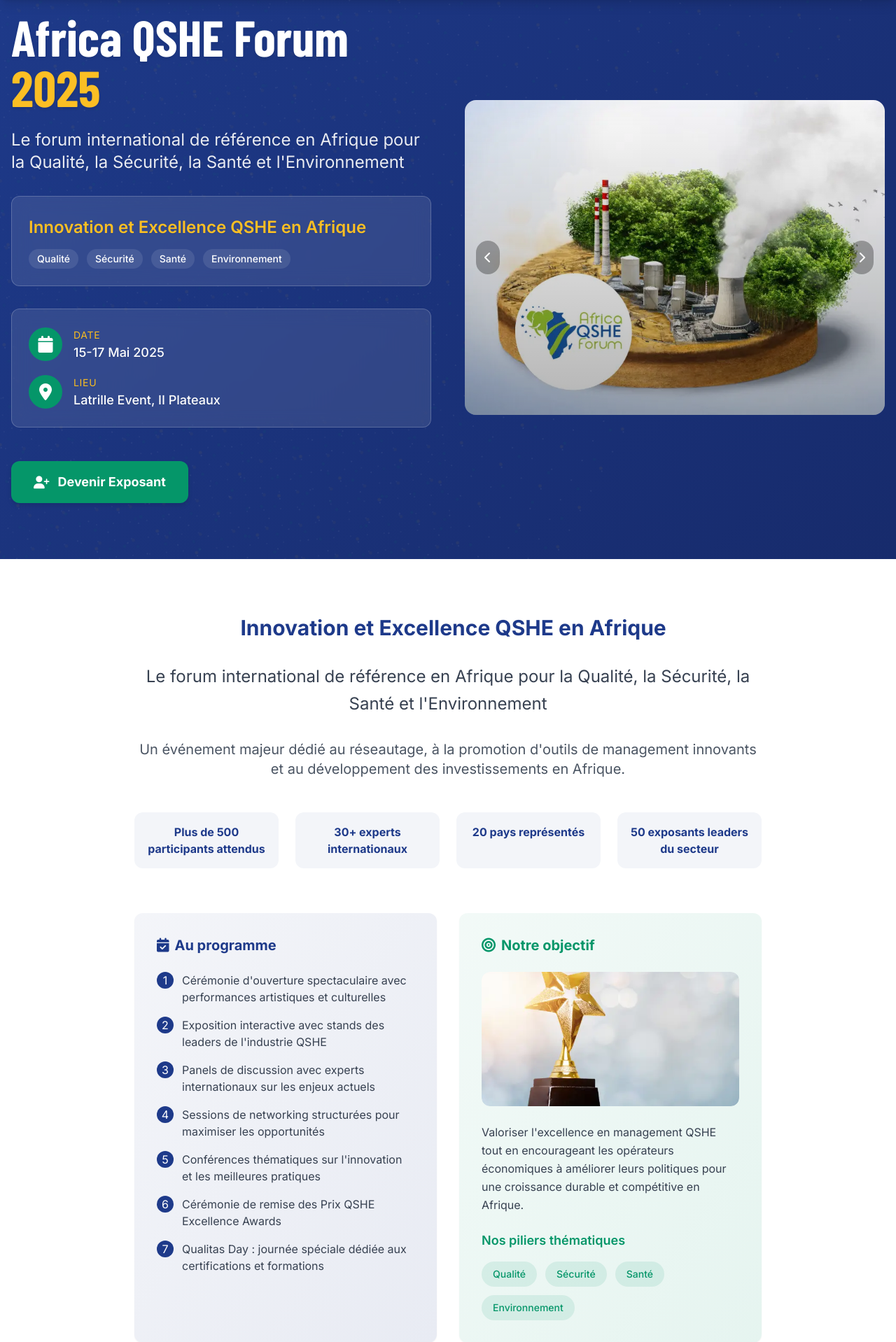
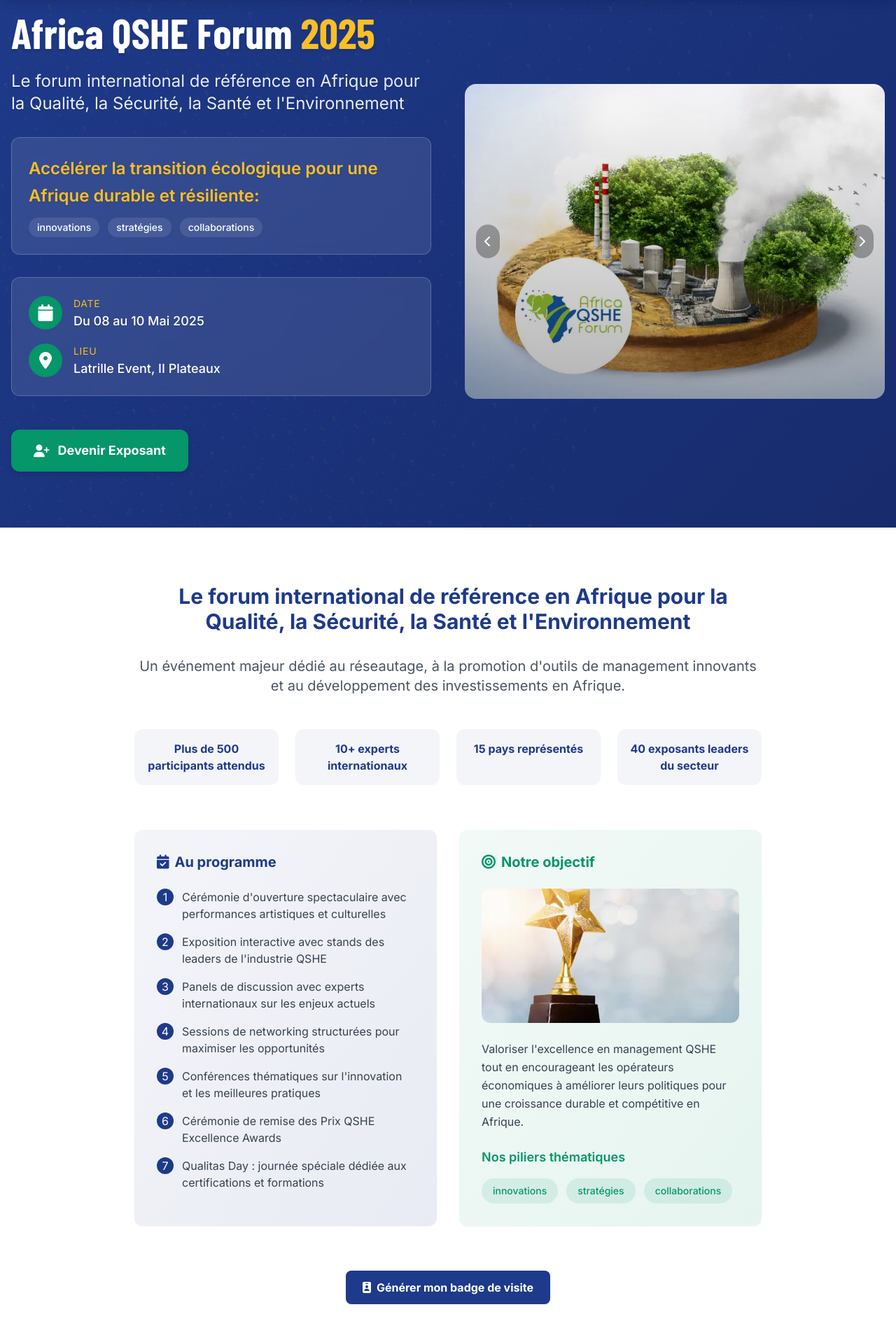
Before and after one commit to workmusicalflow/events-qualitas-ci, a PHP site: page / in a window 1280 px wide. Shown: the part 64-1982 px from the top of the page at 70% size. Run offline with PHP 8.4, Linux system fonts and the light colour scheme; some libraries are stand-ins or nearby versions.

Commit message:
update: met à jour la date et les horaires de l'événement

```diff
--- a/src/Controllers/HomeController.php
+++ b/src/Controllers/HomeController.php
@@ -60,7 +60,7 @@ class HomeController
             ],
             'event' => [
                 'year' => '2025',
-                'dates' => '15-17 Mai 2025',
+                'dates' => 'Du 08 au 10 Mai 2025',
                 'location' => [
                     'venue' => 'Latrille Event',
                     'area' => 'II Plateaux',
@@ -70,12 +70,11 @@ class HomeController
                     'intro' => 'Le forum international de référence en Afrique pour la Qualité, la Sécurité, la Santé et l\'Environnement',
                     'description' => 'Un événement majeur dédié au réseautage, à la promotion d\'outils de management innovants et au développement des investissements en Afrique.',
                     'theme' => [
-                        'main' => 'Innovation et Excellence QSHE en Afrique',
+                        'main' => 'Accélérer la transition écologique pour une Afrique durable et résiliente:',
                         'pillars' => [
-                            'Qualité',
-                            'Sécurité',
-                            'Santé',
-                            'Environnement'
+                            'innovations',
+                            'stratégies',
+                            'collaborations'
                         ]
                     ],
                     'programme' => [
@@ -90,9 +89,9 @@ class HomeController
                     'objectif' => 'Valoriser l\'excellence en management QSHE tout en encourageant les opérateurs économiques à améliorer leurs politiques pour une croissance durable et compétitive en Afrique.',
                     'highlights' => [
                         'Plus de 500 participants attendus',
-                        '30+ experts internationaux',
-                        '20 pays représentés',
-                        '50 exposants leaders du secteur'
+                        '10+ experts internationaux',
+                        '15 pays représentés',
+                        '40 exposants leaders du secteur'
                     ]
                 ]
             ],
--- a/templates/components/banner/hero.html.twig
+++ b/templates/components/banner/hero.html.twig
@@ -9,11 +9,11 @@
             <div class="banner-content space-y-8 text-center lg:text-left">
                 {# En-tête #}
                 <div class="space-y-6">
-                    <h1 class="banner-title text-5xl md:text-6xl xl:text-7xl font-bold leading-tight"
+                    <h1 class="banner-title text-4xl md:text-5xl xl:text-6xl font-bold leading-tight"
                         data-aos="fade-up"
                         data-aos-duration="1000">
                         Africa QSHE Forum
-                        <span class="block text-brand-gold">2025</span>
+                        <span class="text-brand-gold">2025</span>
                     </h1>
 
                     <p class="banner-subtitle text-xl md:text-2xl text-white/90"
--- a/templates/components/footer/contact-info.html.twig
+++ b/templates/components/footer/contact-info.html.twig
@@ -61,8 +61,7 @@
                 Horaires
             </h4>
             <p class="text-sm">
-                Lundi - Vendredi : 8h00 - 18h00<br>
-                Samedi : 9h00 - 13h00
+                8h00 - 18h00
             </p>
         </div>
     </div>
--- a/templates/components/footer/legal.html.twig
+++ b/templates/components/footer/legal.html.twig
@@ -43,18 +43,6 @@
                 <span>Tous droits réservés.</span>
             </p>
             <p>Un événement QUALITAS Côte d'Ivoire SA - RCI ABIDJAN-12081-B-2012</p>
-        </div>
-
-        {# Certifications et accréditations #}
-        <div class="mt-6 flex justify-center items-center space-x-4">
-            <img src="/images/certifications/iso-9001.png"
-                 alt="Certification ISO 9001"
-                 class="h-12 w-auto grayscale hover:grayscale-0 transition-all duration-300"
-                 loading="lazy">
-            <img src="/images/certifications/iso-14001.png"
-                 alt="Certification ISO 14001"
-                 class="h-12 w-auto grayscale hover:grayscale-0 transition-all duration-300"
-                 loading="lazy">
         </div>
 
         {# Informations techniques #}
--- a/templates/components/sections/presentation.html.twig
+++ b/templates/components/sections/presentation.html.twig
@@ -6,11 +6,8 @@
             <div class="text-center mb-16">
                 <h2 id="presentation-title" class="text-3xl font-bold text-brand-blue mb-8">
                     <i class="fas fa-calendar-star mr-2" aria-hidden="true"></i>
-                    {{ event.presentation.theme.main }}
+                    {{ event.presentation.intro }}
                 </h2>
-                <p class="text-2xl text-gray-700 leading-relaxed mb-8">
-                    {{ event.presentation.intro }}
-                </p>
                 <p class="text-xl text-gray-600 mb-12">
                     {{ event.presentation.description }}
                 </p>
```
